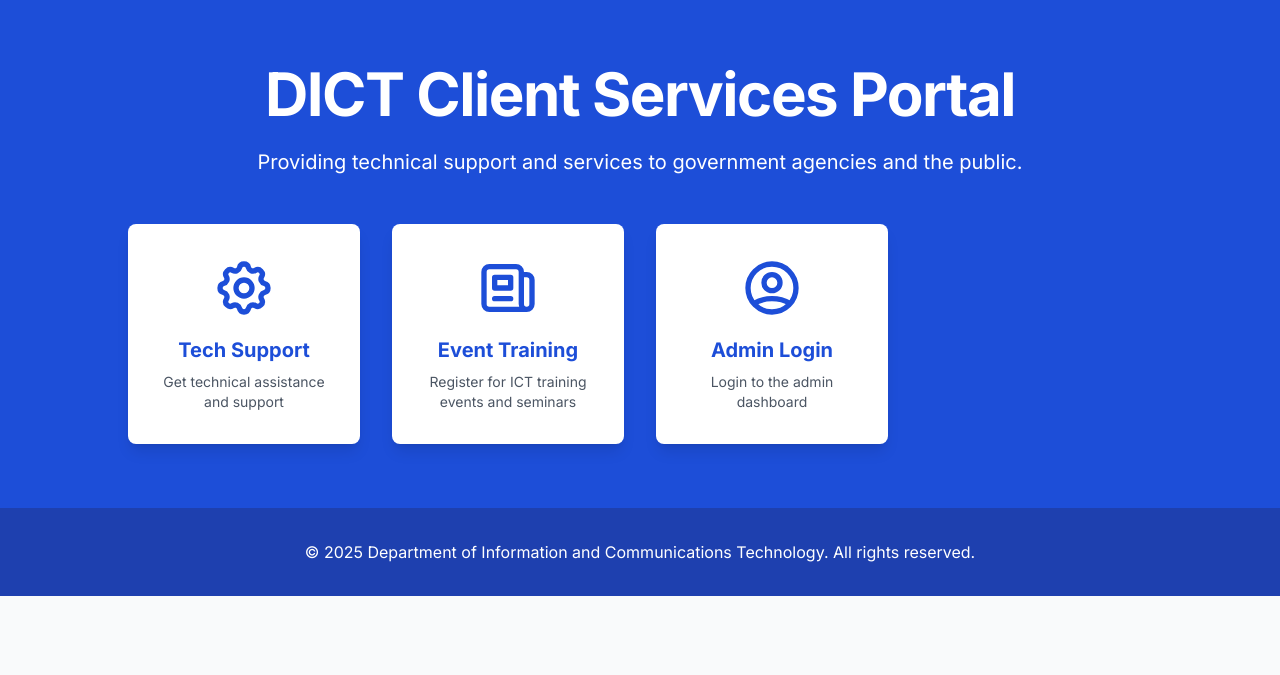
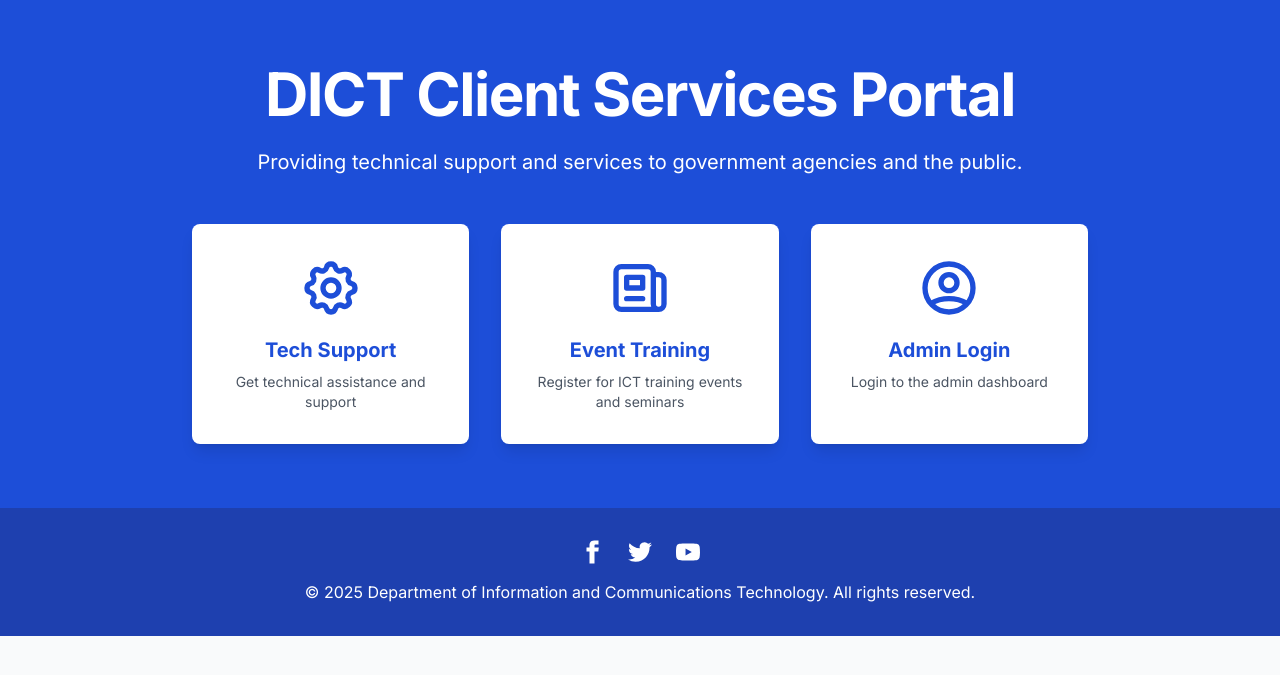
Before and after one commit to francispepito11/phase2, a PHP site: page / in a window 1280 px wide. Shown: the part 64-739 px from the top of the page. Run offline with PHP 8.4, Linux system fonts and the light colour scheme; some libraries are stand-ins or nearby versions.

Commit message:
Update footer layout and add social media links for improved connectivity

```diff
--- a/index.php
+++ b/index.php
@@ -39,7 +39,7 @@
                 </p>
             </div>
 
-            <div class="mt-12 grid grid-cols-1 md:grid-cols-4 gap-8 w-full max-w-5xl">
+            <div class="mt-12 grid grid-cols-1 md:grid-cols-3 gap-8 w-full max-w-4xl">
                 <!-- Services Provided Button -->
                 <!-- <a href="services_provided.php" class="bg-white text-blue-700 hover:bg-gray-100 rounded-lg shadow-lg overflow-hidden flex flex-col items-center text-center p-8 transition-all duration-200 transform hover:scale-105">
                     <svg xmlns="http://www.w3.org/2000/svg" class="h-16 w-16 mb-4" fill="none" viewBox="0 0 24 24" stroke="currentColor">
@@ -78,12 +78,28 @@
                 </a>
             </div>
         </div>
-    </div>
-
-    <!-- Footer -->
+    </div>    <!-- Footer -->
     <footer class="bg-blue-800 text-white">
         <div class="max-w-7xl mx-auto py-8 px-4 sm:px-6 lg:px-8">
-            <div class="text-center">
+            <div class="flex flex-col items-center space-y-4">
+                <!-- Social Media Links -->
+                <div class="flex space-x-6">
+                    <a href="https://www.facebook.com/DICT.RO9BASULTA" target="_blank" class="text-white hover:text-gray-300">
+                        <svg class="h-6 w-6" fill="currentColor" viewBox="0 0 24 24">
+                            <path d="M18.77,7.46H14.5v-1.9c0-.9.6-1.1,1-1.1h3V.5h-4.33C10.24.5,9.5,3.44,9.5,5.32v2.15h-3v4h3v12h5v-12h3.85l.42-4Z"/>
+                        </svg>
+                    </a>
+                    <a href="https://twitter.com/DICT.RO9BASULTA" target="_blank" class="text-white hover:text-gray-300">
+                        <svg class="h-6 w-6" fill="currentColor" viewBox="0 0 24 24">
+                            <path d="M23.953 4.57a10 10 0 01-2.825.775 4.958 4.958 0 002.163-2.723c-.951.555-2.005.959-3.127 1.184a4.92 4.92 0 00-8.384 4.482C7.69 8.095 4.067 6.13 1.64 3.162a4.822 4.822 0 00-.666 2.475c0 1.71.87 3.213 2.188 4.096a4.904 4.904 0 01-2.228-.616v.06a4.923 4.923 0 003.946 4.827 4.996 4.996 0 01-2.212.085 4.936 4.936 0 004.604 3.417 9.867 9.867 0 01-6.102 2.105c-.39 0-.779-.023-1.17-.067a13.995 13.995 0 007.557 2.209c9.053 0 13.998-7.496 13.998-13.985 0-.21 0-.42-.015-.63A9.935 9.935 0 0024 4.59z"/>
+                        </svg>
+                    </a>
+                    <a href="https://www.youtube.com/c/DICT.RO9BASULTA" target="_blank" class="text-white hover:text-gray-300">
+                        <svg class="h-6 w-6" fill="currentColor" viewBox="0 0 24 24">
+                            <path d="M23.498 6.186a3.016 3.016 0 0 0-2.122-2.136C19.505 3.545 12 3.545 12 3.545s-7.505 0-9.377.505A3.017 3.017 0 0 0 .502 6.186C0 8.07 0 12 0 12s0 3.93.502 5.814a3.016 3.016 0 0 0 2.122 2.136c1.871.505 9.376.505 9.376.505s7.505 0 9.377-.505a3.015 3.015 0 0 0 2.122-2.136C24 15.93 24 12 24 12s0-3.93-.502-5.814zM9.545 15.568V8.432L15.818 12l-6.273 3.568z"/>
+                        </svg>
+                    </a>
+                </div>
                 <p>&copy; <?php echo date('Y'); ?> Department of Information and Communications Technology. All rights reserved.</p>
             </div>
         </div>
```
